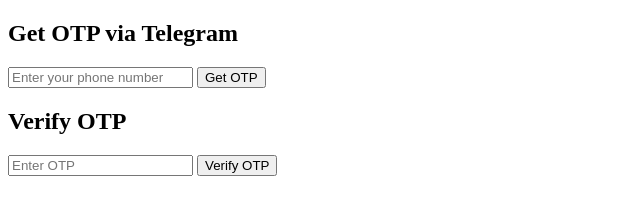
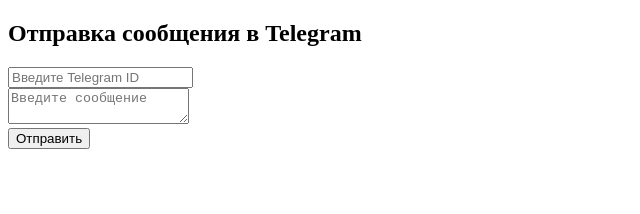
Before and after one commit to sh0hzy/otp, a plain HTML site: page index.html in a window 1280 px wide. Shown: the whole page, without its empty margins (0-640 px from the left). Drawn offline with Linux system fonts and the light colour scheme.

Commit message:
Update index.html

```diff
--- a/index.html
+++ b/index.html
@@ -1,36 +1,27 @@
 <!DOCTYPE html>
 <html>
 <head>
-    <title>OTP via Telegram</title>
+    <title>Отправка сообщения в Telegram</title>
+    <script>
+        function sendMessage() {
+            let chatId = document.getElementById("chat_id").value;
+            let text = document.getElementById("message").value;
+
+            fetch("https://yourdomain.com/send-message", {
+                method: "POST",
+                headers: { "Content-Type": "application/json" },
+                body: JSON.stringify({ chat_id: chatId, text: text })
+            })
+            .then(response => response.json())
+            .then(data => alert(data.message))
+            .catch(error => console.error(error));
+        }
+    </script>
 </head>
 <body>
-    <h2>Get OTP via Telegram</h2>
-    <input type="text" id="phone" placeholder="Enter your phone number">
-    <button onclick="requestOTP()">Get OTP</button>
-
-    <h2>Verify OTP</h2>
-    <input type="text" id="otp" placeholder="Enter OTP">
-    <button onclick="verifyOTP()">Verify OTP</button>
-
-    <script>
-        function requestOTP() {
-            const phone = document.getElementById("phone").value;
-            alert(`Send this phone number to the Telegram bot: ${phone}`);
-        }
-
-        async function verifyOTP() {
-            const phone = document.getElementById("phone").value;
-            const otp = document.getElementById("otp").value;
-
-            const response = await fetch('/verify-otp', {
-                method: 'POST',
-                headers: { 'Content-Type': 'application/json' },
-                body: JSON.stringify({ phone, otp })
-            });
-
-            const result = await response.json();
-            alert(result.message);
-        }
-    </script>
+    <h2>Отправка сообщения в Telegram</h2>
+    <input type="text" id="chat_id" placeholder="Введите Telegram ID"><br>
+    <textarea id="message" placeholder="Введите сообщение"></textarea><br>
+    <button onclick="sendMessage()">Отправить</button>
 </body>
 </html>
```
